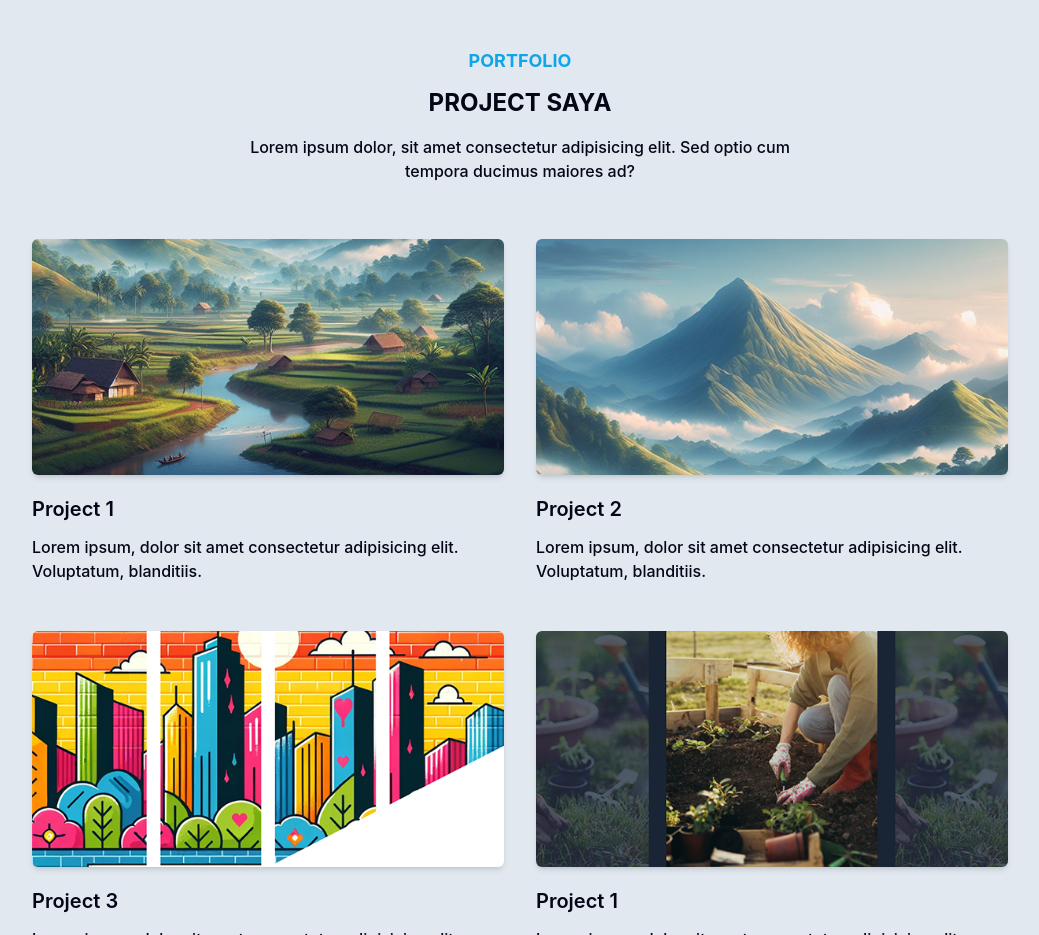
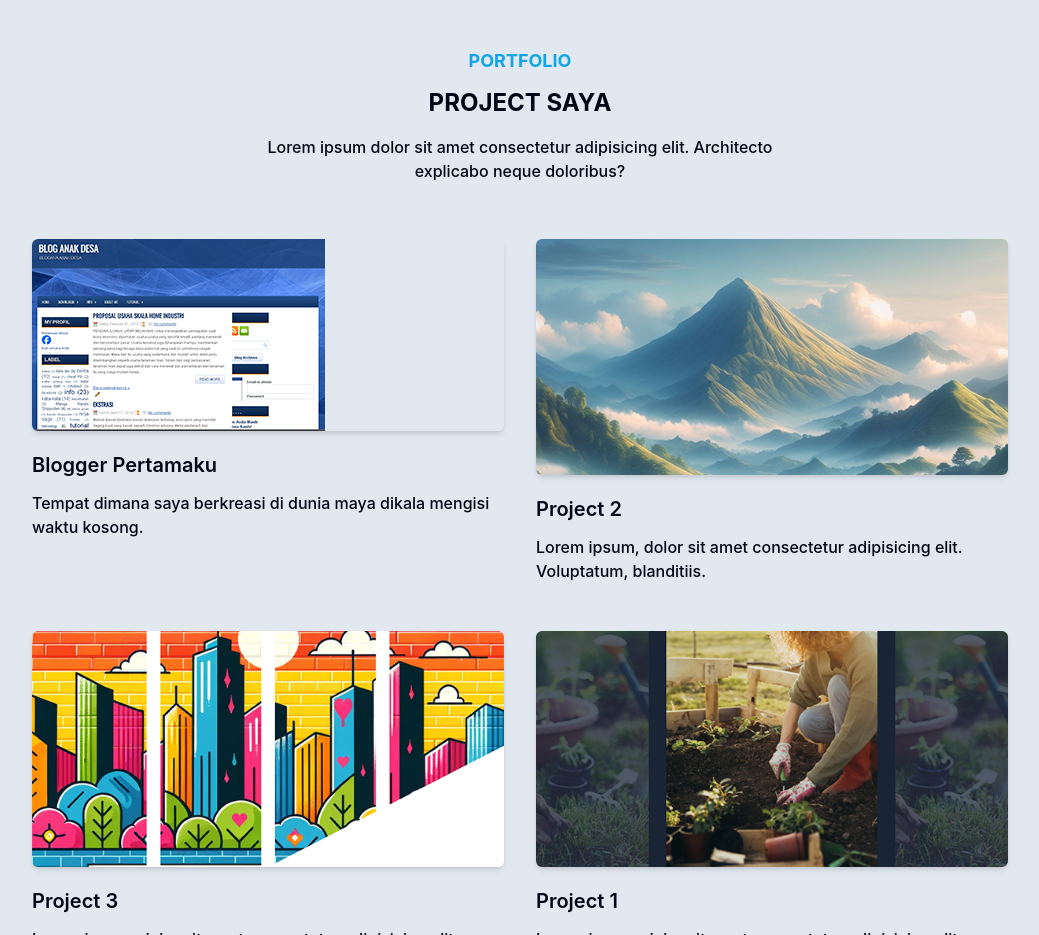
Before and after one commit to idzarju22/portfolio-tailwindcss, a website: page index.html in a window 1280 px wide. Shown: the part 1240-2175 px from the top of the page, without its empty margins (120-1159 px from the left). Drawn offline with Linux system fonts and the light colour scheme.

Commit message:
mengisi project pertama

```diff
--- a/index.html
+++ b/index.html
@@ -133,16 +133,16 @@
                 <div class="max-w-xl mx-auto text-center mb-14">
                     <h3 class="text-primary font-bold uppercase text-lg mb-3 "> portfolio</h3>
                     <h2 class="font-bold text-dark text-2xl uppercase mb-4 ">Project saya</h2>
-                    <p class="font-medium text-dark ">Lorem ipsum dolor, sit amet consectetur adipisicing elit. Sed optio cum tempora ducimus maiores ad?</p>
+                    <p class="font-medium text-dark ">Lorem ipsum dolor sit amet consectetur adipisicing elit. Architecto explicabo neque doloribus?</p>
                 </div>
             </div>
             <div class="w-full px-4 flex flex-wrap justify-center xl:w-10/12 xl:mx-auto">
                 <div class="mb-12 px-4 md:w-1/2">
                     <div class="rounded-md shadow-md overflow-hidden">
-                        <img src="./src/img/portfolio/p1.jpeg" alt="portfolio-1" width="w-full">
+                        <a href="http://bloganakdesa18.blogspot.com"><img src="./src/img/portfolio/blogger.webp" alt="Blogger" width="w-full"></a>
                     </div>
-                    <h3 class="font-semibold text-xl text-dark mt-5 mb-3">Project 1</h3>
-                    <p class="font-medium text-base text-dark ">Lorem ipsum, dolor sit amet consectetur adipisicing elit. Voluptatum, blanditiis.</p>
+                    <h3 class="font-semibold text-xl text-dark mt-5 mb-3">Blogger Pertamaku</h3>
+                    <p class="font-medium text-base text-dark ">Tempat dimana saya berkreasi di dunia maya dikala mengisi waktu kosong.</p>
                 </div>
                 <div class="mb-12 px-4 md:w-1/2">
                     <div class="rounded-md shadow-md overflow-hidden">
```
Also changed, not shown: src/img/portfolio/blogger.webp (added), src/img/portfolio/p1.jpeg (deleted).
